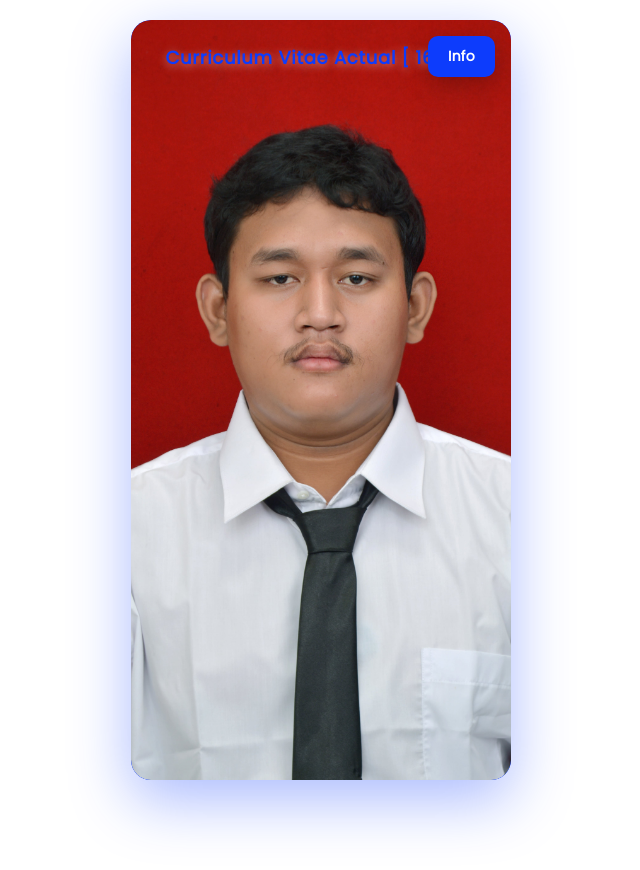
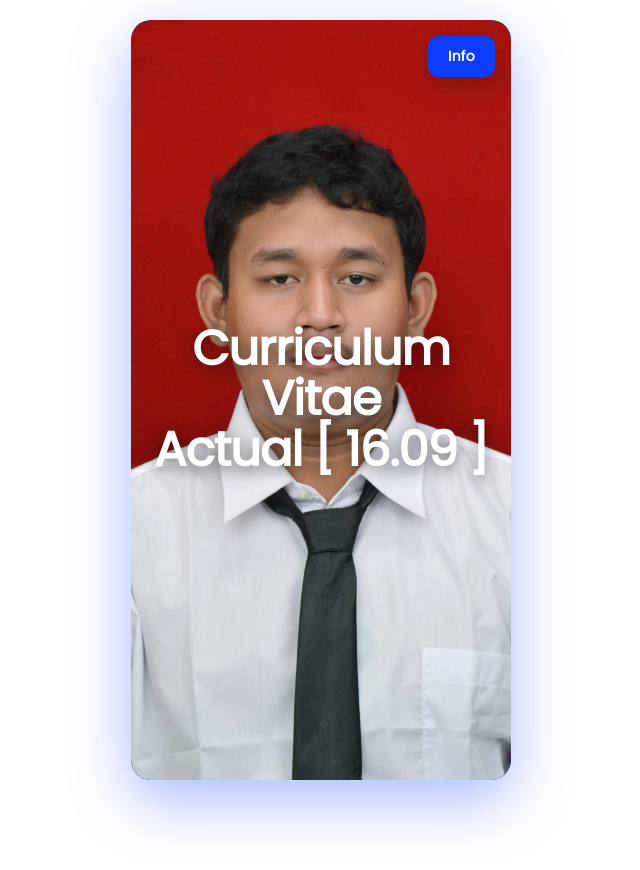
Before and after one commit to vinividivicilala/lolo, a Next.js app in the folder faq/: page /cv in a window 1280 px wide. Shown: the top 870 px of the page, without its empty margins (319-959 px from the left). Built offline with nearby package versions, Linux system fonts and the light colour scheme.

Commit message:
Update page.tsx

```diff
--- a/faq/app/cv/page.tsx
+++ b/faq/app/cv/page.tsx
@@ -53,7 +53,7 @@ export default function CVPage(): React.JSX.Element {
     }
   }, [isOpen, isMounted]);
 
-  // Animasi GSAP foto: dari full menutupi card → ke tengah ukuran lebih besar
+  // Animasi GSAP foto
   useEffect(() => {
     if (!isMounted) return;
     if (!photoRef.current) return;
@@ -87,24 +87,22 @@ export default function CVPage(): React.JSX.Element {
     }
   }, [isOpen, isMounted]);
 
-  // Animasi GSAP teks (fade + slide + warna)
+  // Animasi GSAP teks (fade out → ganti → fade in)
   useEffect(() => {
     if (!isMounted) return;
     if (!textRef.current) return;
 
-    // Fade out dulu
     gsap.to(textRef.current, {
       opacity: 0,
-      y: -14,
-      duration: 0.25,
+      y: -18,
+      duration: 0.28,
       ease: "power2.in",
       onComplete: () => {
         if (!textRef.current) return;
-        // Ganti teks via React state (di-render ulang), lalu fade in
         gsap.fromTo(
           textRef.current,
-          { opacity: 0, y: 14 },
-          { opacity: 1, y: 0, duration: 0.35, ease: "power2.out" }
+          { opacity: 0, y: 18 },
+          { opacity: 1, y: 0, duration: 0.4, ease: "power2.out" }
         );
       },
     });
@@ -180,28 +178,73 @@ export default function CVPage(): React.JSX.Element {
               }}
             />
 
-            {/* ===== TEKS DI ATAS FOTO ===== */}
+            {/* ===== TEKS DI ATAS FOTO — 2 BARIS FONT BESAR PUTIH ===== */}
             <div
               ref={textRef}
               style={{
                 position: "absolute",
-                top: "24px",
+                top: "50%",
                 left: "0",
+                transform: "translateY(-50%)",
                 width: "100%",
                 textAlign: "center",
                 zIndex: 9,
                 fontFamily: FONT_FAMILY,
-                fontSize: "18px",
-                fontWeight: 700,
-                letterSpacing: "0.04em",
-                color: isOpen ? "#ffffff" : "#0D3CFC",
+                color: "#ffffff",
                 pointerEvents: "none",
-                textShadow: isOpen
-                  ? "0 2px 8px rgba(0,0,0,0.35)"
-                  : "0 2px 8px rgba(255,255,255,0.5)",
+                lineHeight: 1.05,
+                textShadow: "0 4px 16px rgba(0,0,0,0.55)",
+                padding: "0 16px",
+                boxSizing: "border-box",
               }}
             >
-              {isOpen ? "People Menuru" : "Curriculum Vitae Actual [ 16.09 ]"}
+              {isOpen ? (
+                <>
+                  <div
+                    style={{
+                      fontSize: "54px",
+                      fontWeight: 800,
+                      letterSpacing: "-0.02em",
+                      fontFamily: FONT_FAMILY,
+                    }}
+                  >
+                    People
+                  </div>
+                  <div
+                    style={{
+                      fontSize: "54px",
+                      fontWeight: 800,
+                      letterSpacing: "-0.02em",
+                      fontFamily: FONT_FAMILY,
+                    }}
+                  >
+                    Menuru
+                  </div>
+                </>
+              ) : (
+                <>
+                  <div
+                    style={{
+                      fontSize: "48px",
+                      fontWeight: 800,
+                      letterSpacing: "-0.02em",
+                      fontFamily: FONT_FAMILY,
+                    }}
+                  >
+                    Curriculum Vitae
+                  </div>
+                  <div
+                    style={{
+                      fontSize: "48px",
+                      fontWeight: 800,
+                      letterSpacing: "-0.02em",
+                      fontFamily: FONT_FAMILY,
+                    }}
+                  >
+                    Actual [ 16.09 ]
+                  </div>
+                </>
+              )}
             </div>
 
             {/* ===== TOMBOL INFO / CLOSE DI ATAS KANAN ===== */}
```
